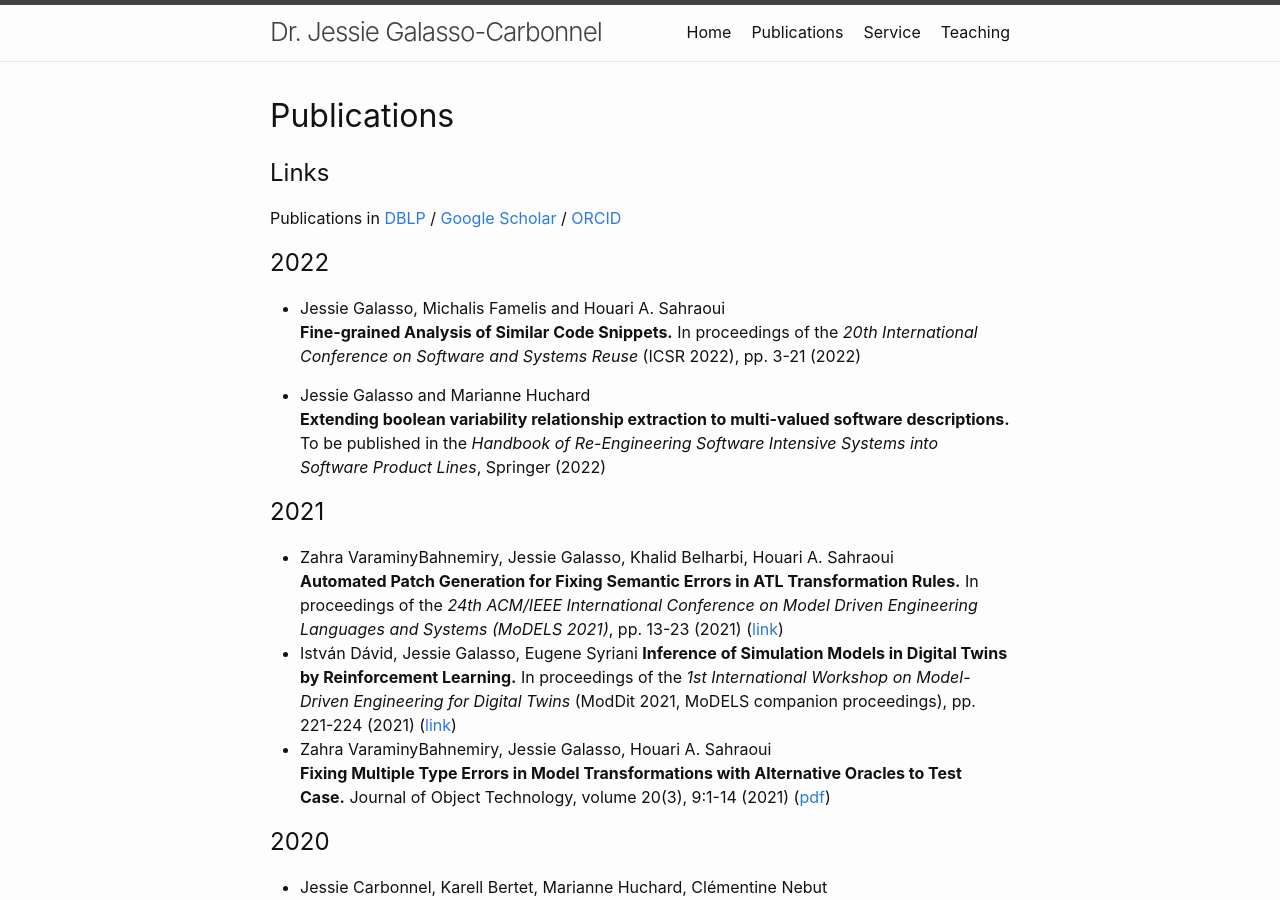
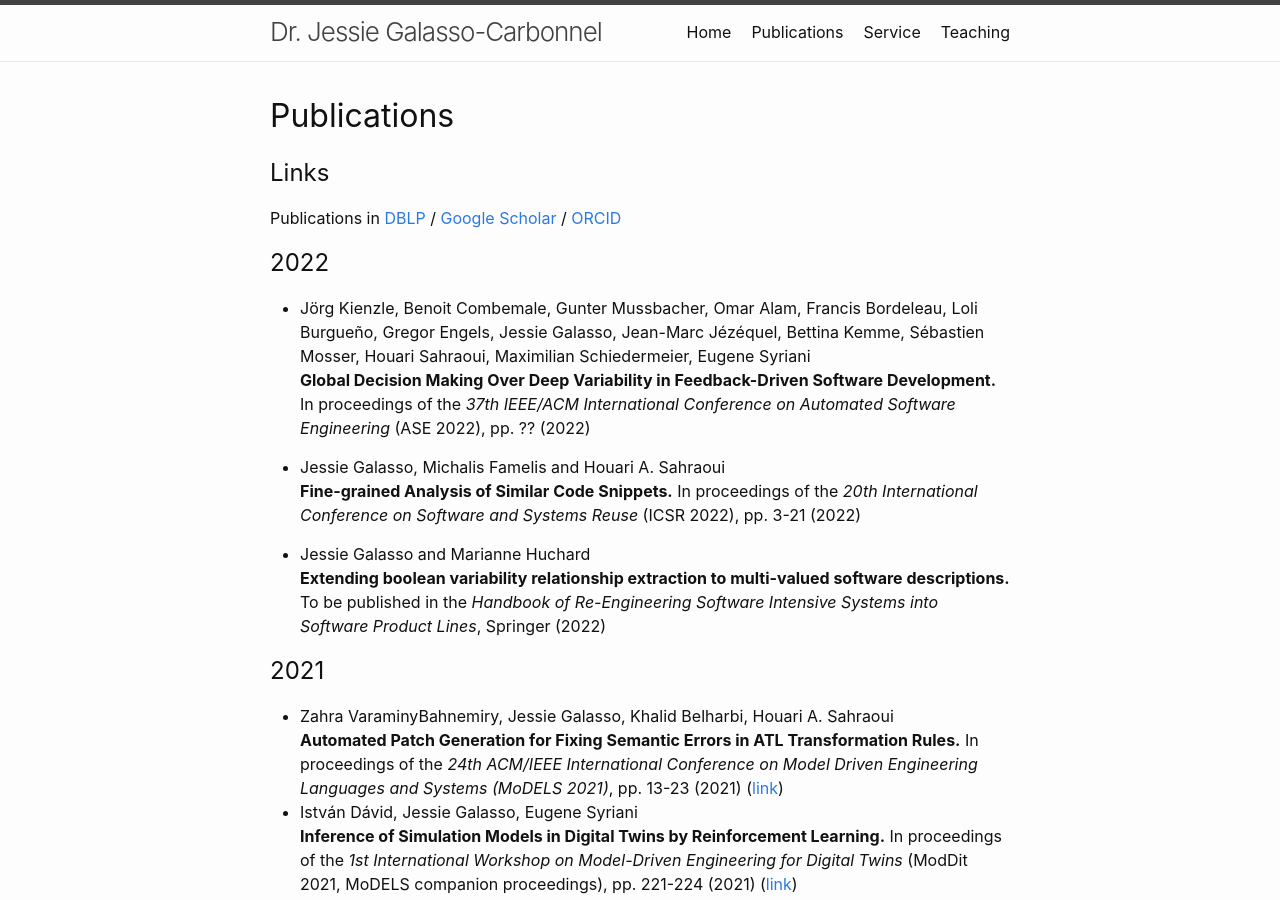
Before and after one commit to jgalasso/jgalasso.github.io, a Jekyll site: the page built from publications.md, in a window 1280 px wide and 900 px high. Built offline with Jekyll 4.4.1, drawn with Linux system fonts in a browser that asks for light colours.

```diff
--- a/publications.md
+++ b/publications.md
@@ -10,6 +10,9 @@ permalink: /publications/
 Publications in [DBLP](https://dblp.uni-trier.de/pid/167/4978.html) / [Google Scholar](https://scholar.google.fr/citations?user=uZj-UtsAAAAJ&hl=fr&oi=sra) / [ORCID](https://orcid.org/0000-0002-9868-1814)
 
 ## 2022
+
+- Jörg Kienzle, Benoit Combemale, Gunter Mussbacher, Omar Alam, Francis Bordeleau, Loli Burgueño, Gregor Engels, Jessie Galasso, Jean-Marc Jézéquel, Bettina Kemme, Sébastien Mosser, Houari Sahraoui, Maximilian Schiedermeier, Eugene Syriani
+__Global Decision Making Over Deep Variability in Feedback-Driven Software Development.__ In proceedings of the _37th IEEE/ACM International Conference on Automated Software Engineering_ (ASE 2022), pp. ?? (2022)
 
 - Jessie Galasso, Michalis Famelis and Houari A. Sahraoui
 __Fine-grained Analysis of Similar Code Snippets.__ In proceedings of the _20th International Conference on Software and Systems Reuse_ (ICSR 2022), pp. 3-21 (2022)
```
Also changed, not shown: service.md (+2 -0 lines).
